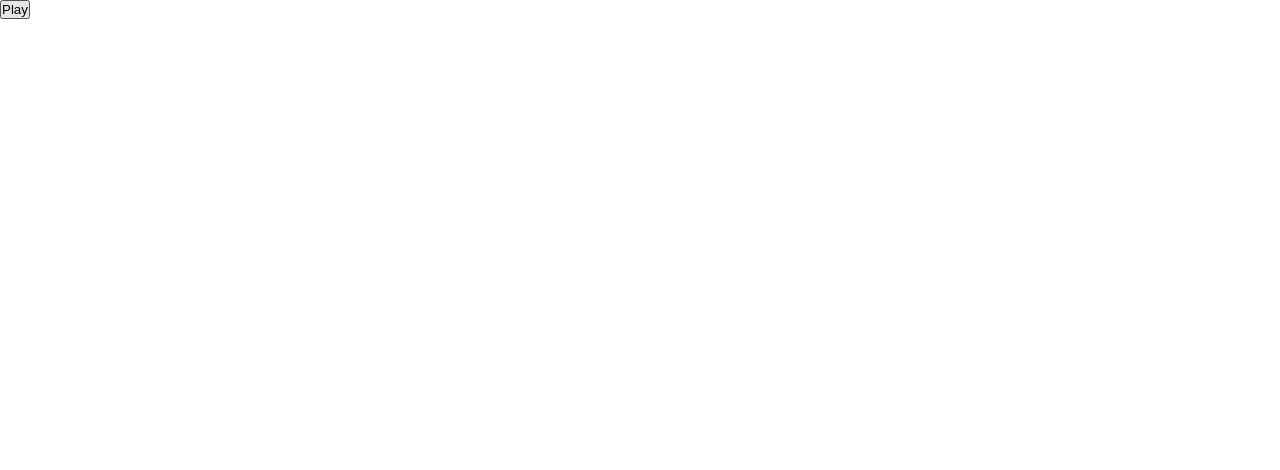
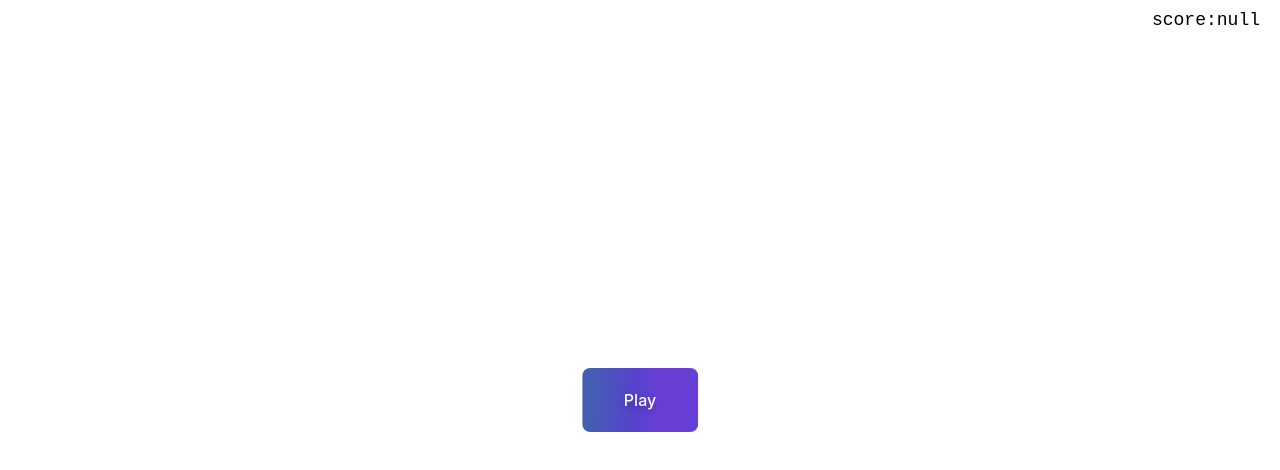
Before and after one commit to JunJunBahadur/FindTheKitto, a plain HTML site: page index.html in a window 1280 px wide. Drawn offline with Linux system fonts and the light colour scheme.

Commit message:
added some css and game is almost over

```diff
--- a/index.html
+++ b/index.html
@@ -9,7 +9,7 @@
 </head>
 <body>
     <div id="main">
-        <button id="play" onclick="gameStart()">Play</button>
+        <button class="button-36" id="play" onclick="gameStart()">Play</button>
         <p id="score"></p>
         <p id="axis"></p>
         <p id="desc"></p>
--- a/index.js
+++ b/index.js
@@ -2,7 +2,11 @@ let catX, catY = 0;
 let distance = 1200;
 let won = false;
 let intervalId;
-localStorage.setItem("score", 0);
+setScore();
+const itemSet = (localStorage.getItem('score') !== null);
+if(!itemSet) {
+    localStorage.setItem("score", 0);
+}
 
 function gameEnd() {
     document.getElementById('desc').style.visibility = 'visible';
@@ -25,6 +29,7 @@ function setScore() {
 }
 
 function movement() {
+    playAudio(distance);
     window.addEventListener('mousemove', mouseCoordinates);
 }
 
@@ -63,14 +68,13 @@ function found(){
 }
 
 function mouseCoordinates(event){
-    document.getElementById('axis').innerHTML='X:'+event.clientX+' Y:'+event.clientY;
+    //document.getElementById('axis').innerHTML='X:'+event.clientX+' Y:'+event.clientY;
 
     let a = catX - event.clientX;
     let b = catY - event.clientY;
 
     distance = Math.sqrt( a*a + b*b );
     window.removeEventListener('mousemove', mouseCoordinates);
-    playAudio(distance);
     console.log(distance);
 }
 
--- a/styles.css
+++ b/styles.css
@@ -10,6 +10,10 @@ html, body, #main {
 
 #score {
     float: right;
+    margin-top: 10px;
+    margin-right: 20px;
+    font-family: 'Courier New', Courier, monospace;
+    font-size: large;
 }
 
 #axis, #score {
@@ -22,3 +26,50 @@ html, body, #main {
 #cat:hover {
     cursor: pointer;
 }
+#desc {
+    font-family: 'Courier New', Courier, monospace;
+    font-size: large;
+    text-align: center;
+    position: relative;
+    left: 50%;
+    top: 50%;
+    transform: translate(-50%, -50%);
+}
+#play {
+    position: relative;
+    left: 50%;
+    top: 50%;
+    transform: translate(-50%, -50%);
+}
+/* CSS */
+.button-36 {
+  background-image: linear-gradient(92.88deg, #455EB5 9.16%, #5643CC 43.89%, #673FD7 64.72%);
+  border-radius: 8px;
+  border-style: none;
+  box-sizing: border-box;
+  color: #FFFFFF;
+  cursor: pointer;
+  flex-shrink: 0;
+  font-family: "Inter UI","SF Pro Display",-apple-system,BlinkMacSystemFont,"Segoe UI",Roboto,Oxygen,Ubuntu,Cantarell,"Open Sans","Helvetica Neue",sans-serif;
+  font-size: 16px;
+  font-weight: 500;
+  height: 4rem;
+  padding: 0 1.6rem;
+  text-align: center;
+  text-shadow: rgba(0, 0, 0, 0.25) 0 3px 8px;
+  transition: all .5s;
+  user-select: none;
+  -webkit-user-select: none;
+  touch-action: manipulation;
+}
+
+.button-36:hover {
+  box-shadow: rgba(80, 63, 205, 0.5) 0 1px 30px;
+  transition-duration: .1s;
+}
+
+@media (min-width: 768px) {
+  .button-36 {
+    padding: 0 2.6rem;
+  }
+}
```
